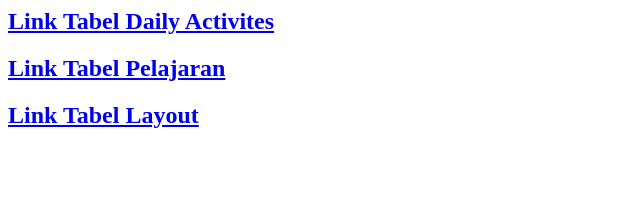
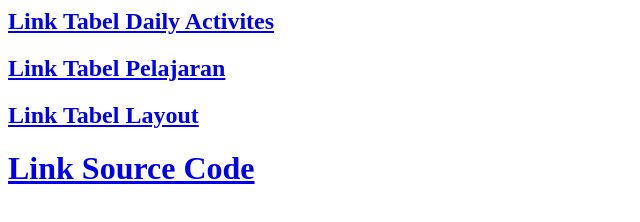
Before and after one commit to WazeAzure/PakYoTabel, a plain HTML site: page index.html in a window 1280 px wide. Shown: the whole page, without its empty margins (0-640 px from the left). Drawn offline with Linux system fonts and the light colour scheme.

Commit message:
Update index.html

```diff
--- a/index.html
+++ b/index.html
@@ -3,5 +3,6 @@
     <h2><a href="tabel_harian.html"> Link Tabel Daily Activites</a> </h2>
     <h2><a href="tabel_pelajaran.html"> Link Tabel Pelajaran</a> </h2>
     <h2><a href="web_template.html">Link Tabel Layout</a></h2>
+    <h1><a href="https://github.com/WazeAzure/PakYoTabel">Link Source Code</a></h1>
   </body>
 </html>
```
